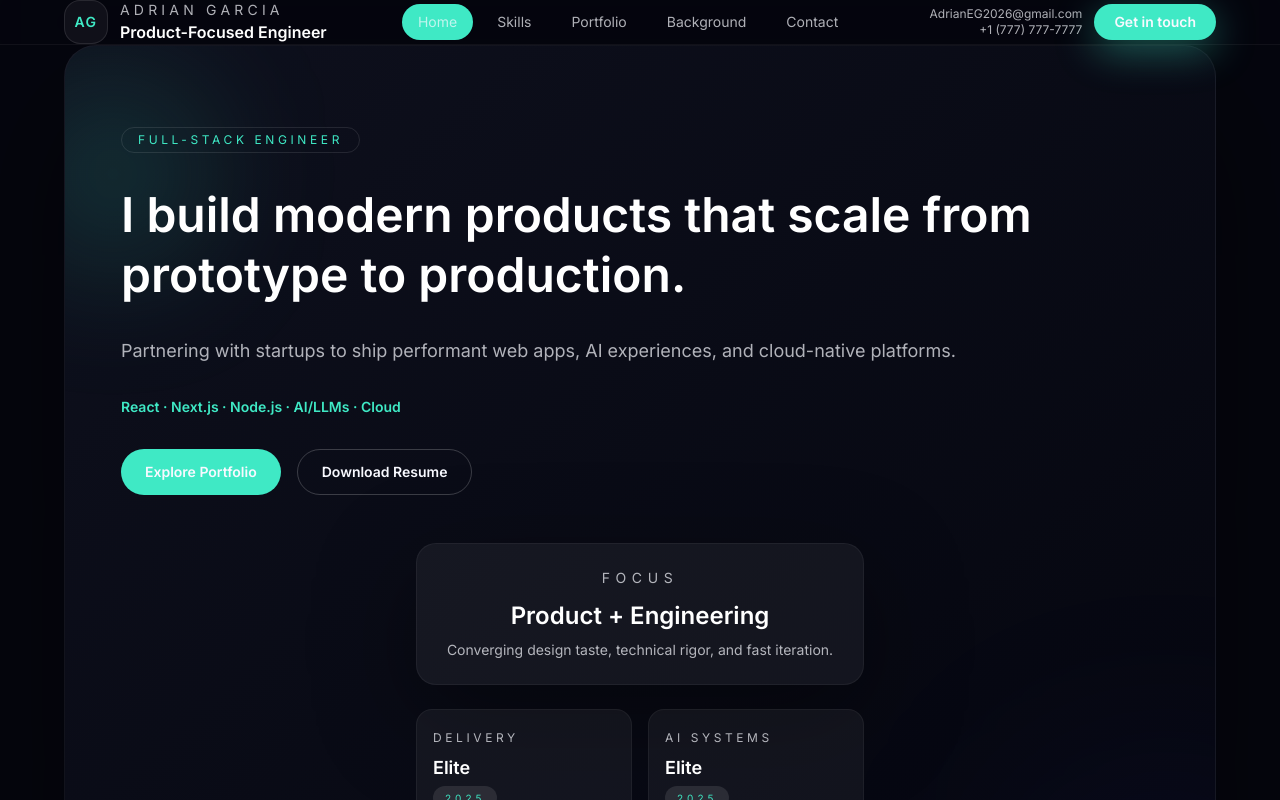
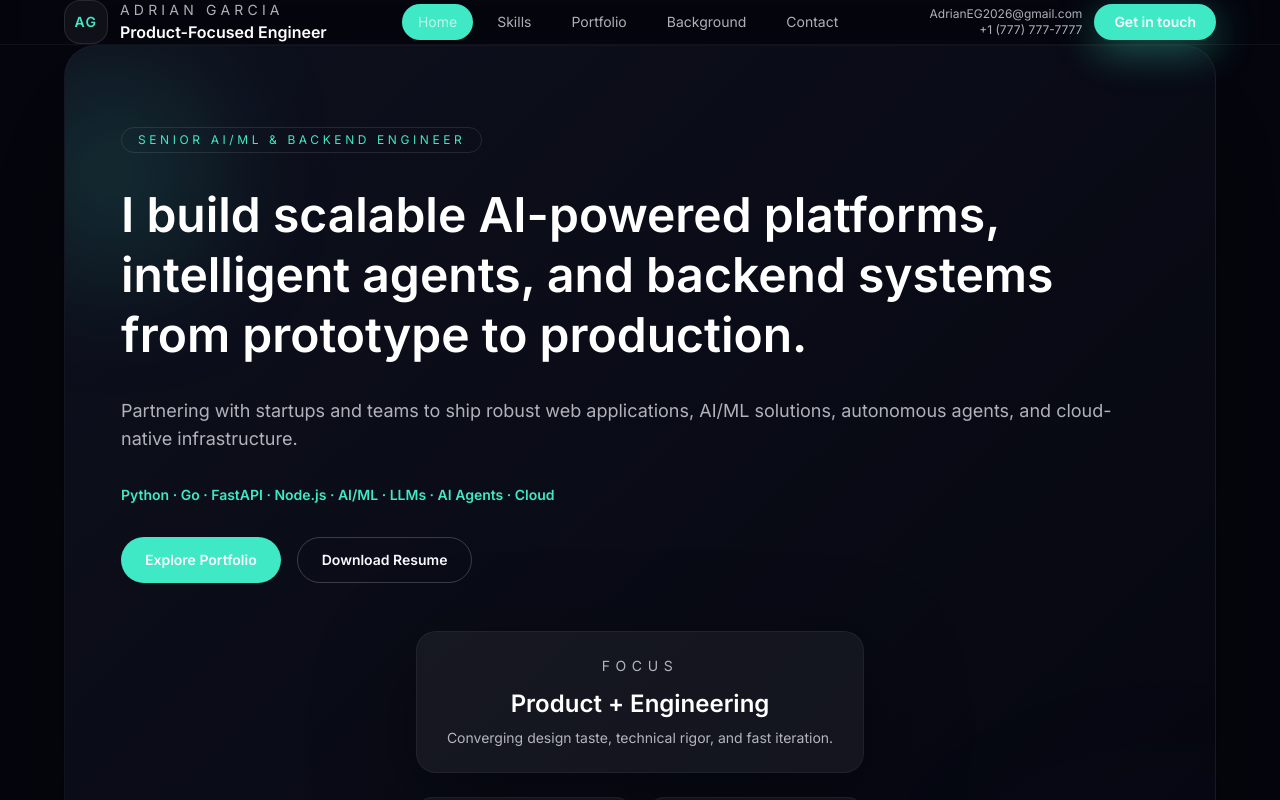
Before and after one commit to CryptoAardvark/Adrian-portfolio, a Next.js app: page / in a window 1280 px wide. Shown: the top 800 px of the page. Built offline with nearby package versions, Linux system fonts and the light colour scheme.

Commit message:
feat: added hero content

```diff
--- a/data/content.ts
+++ b/data/content.ts
@@ -1,9 +1,9 @@
 export const heroContent = {
-  badge: "Full-Stack Engineer",
-  title: "I build modern products that scale from prototype to production.",
+  badge: "Senior AI/ML & Backend Engineer",
+  title: "I build scalable AI-powered platforms, intelligent agents, and backend systems from prototype to production.",
   subtitle:
-    "Partnering with startups to ship performant web apps, AI experiences, and cloud-native platforms.",
-  highlight: "React · Next.js · Node.js · AI/LLMs · Cloud",
+    "Partnering with startups and teams to ship robust web applications, AI/ML solutions, autonomous agents, and cloud-native infrastructure.",
+  highlight: "Python · Go · FastAPI · Node.js · AI/ML · LLMs · AI Agents · Cloud",
   primaryCta: {
     label: "Explore Portfolio",
     href: "/portfolio",
```
